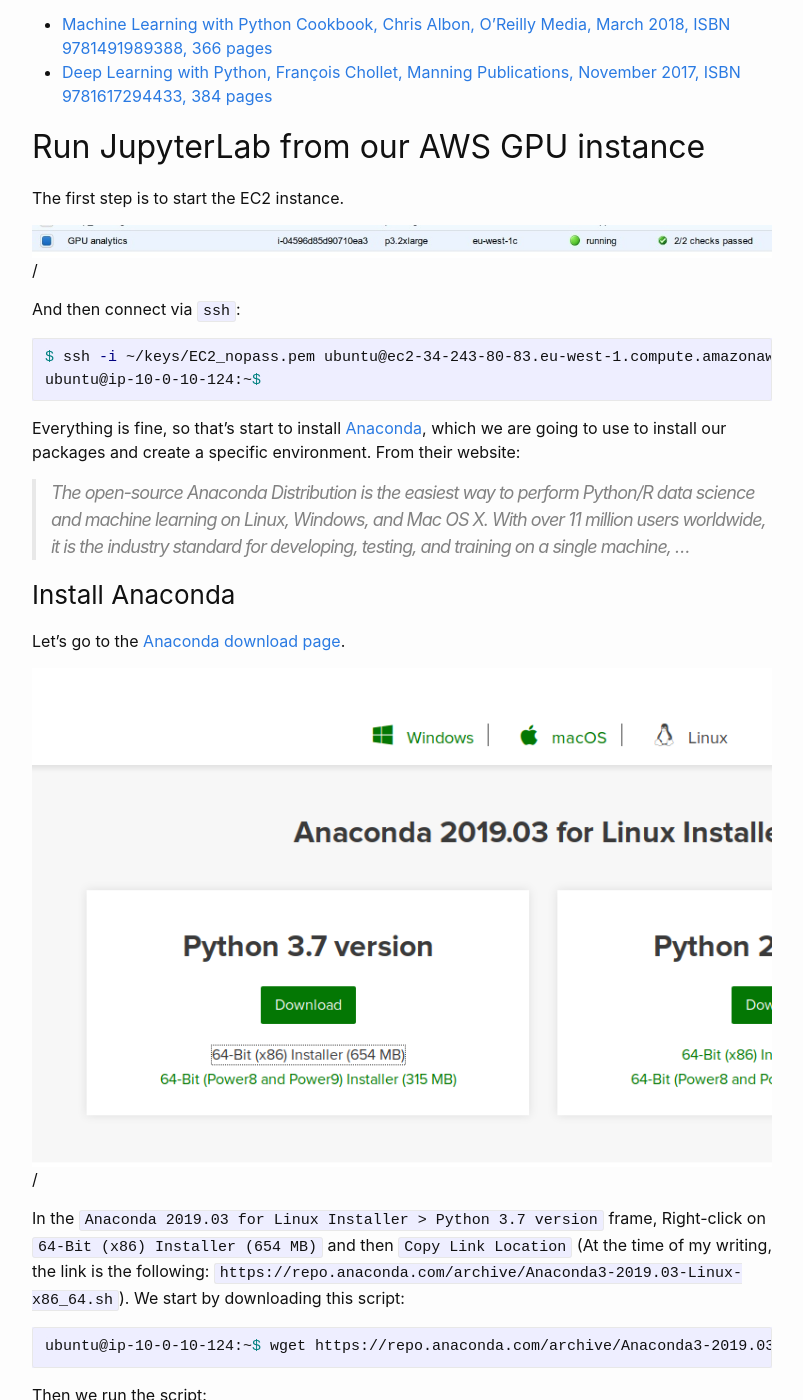
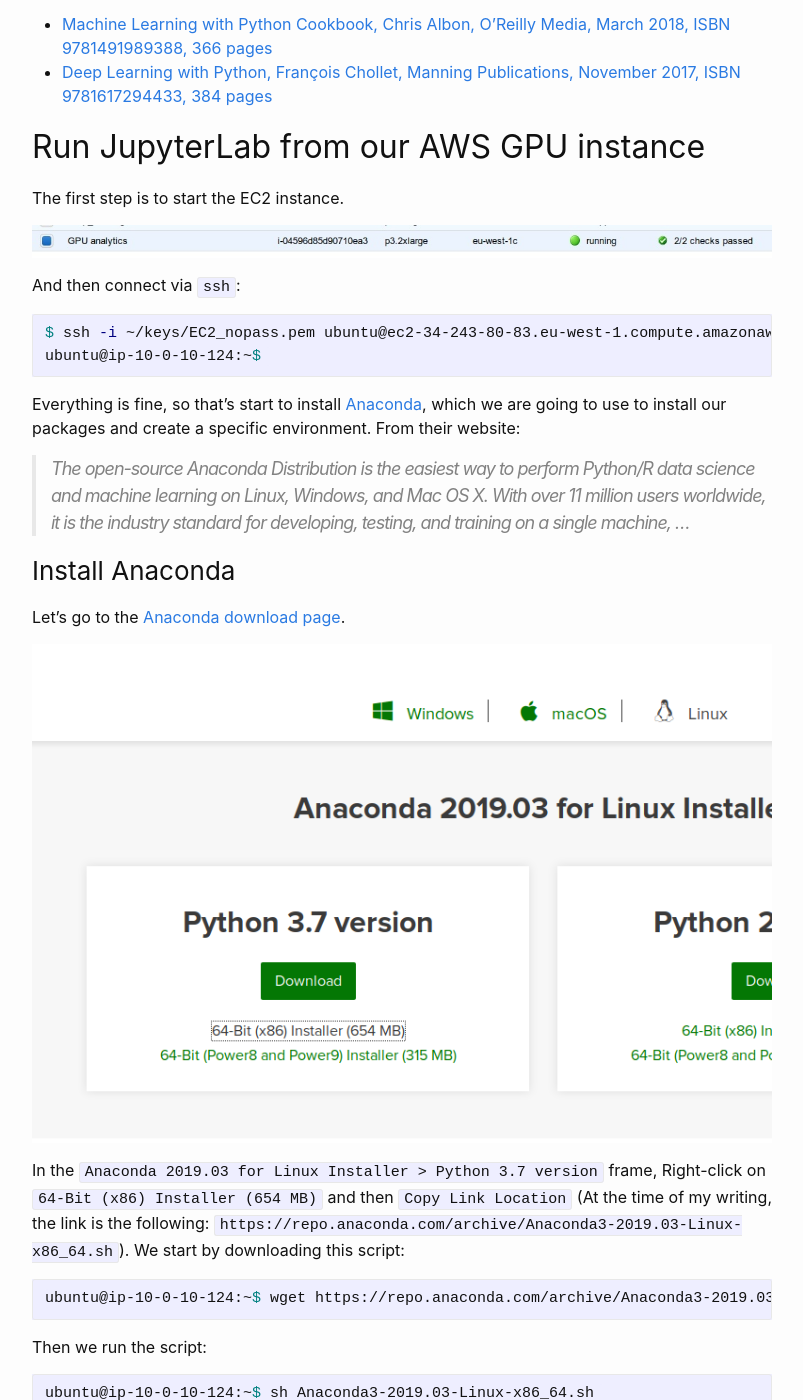
Before and after one commit to aetperf/aetperf.github.io, a Jekyll site: the page built from _posts/2019-05-06-GPU-Analytics-Ep-2,-Load-some-data-from-OmniSci-into-a-GPU-dataframe.md, in a window 1280 px wide and 1400 px high, scrolled down 595 px. Shown: the whole window, without its empty margins (238-1041 px from the left). Built offline with Jekyll 4.4.1, drawn with Linux system fonts in a browser that asks for light colours.

Commit message:
minor update

```diff
--- a/_posts/2019-05-06-GPU-Analytics-Ep-2,-Load-some-data-from-OmniSci-into-a-GPU-dataframe.md
+++ b/_posts/2019-05-06-GPU-Analytics-Ep-2,-Load-some-data-from-OmniSci-into-a-GPU-dataframe.md
@@ -22,7 +22,7 @@
 
 The first step is to start the EC2 instance.
 
-![AWS instance](/img/2019-05-06_01/20190506_aws_01.jpg)/
+![AWS instance](/img/2019-05-06_01/20190506_aws_01.jpg)
 
 And then connect via `ssh`:
 
@@ -38,7 +38,7 @@
 
 Let's go to the [Anaconda download page](https://www.anaconda.com/distribution/).
 
-![Anaconda](/img/2019-05-06_01/20190506_anaconda_01.png)/
+![Anaconda](/img/2019-05-06_01/20190506_anaconda_01.png)
 
 In the `Anaconda 2019.03 for Linux Installer > Python 3.7 version` frame, Right-click on `64-Bit (x86) Installer (654 MB)` and then `Copy Link Location` (At the time of my writing, the link is the following: `https://repo.anaconda.com/archive/Anaconda3-2019.03-Linux-x86_64.sh`). We start by downloading this script:
 
```
